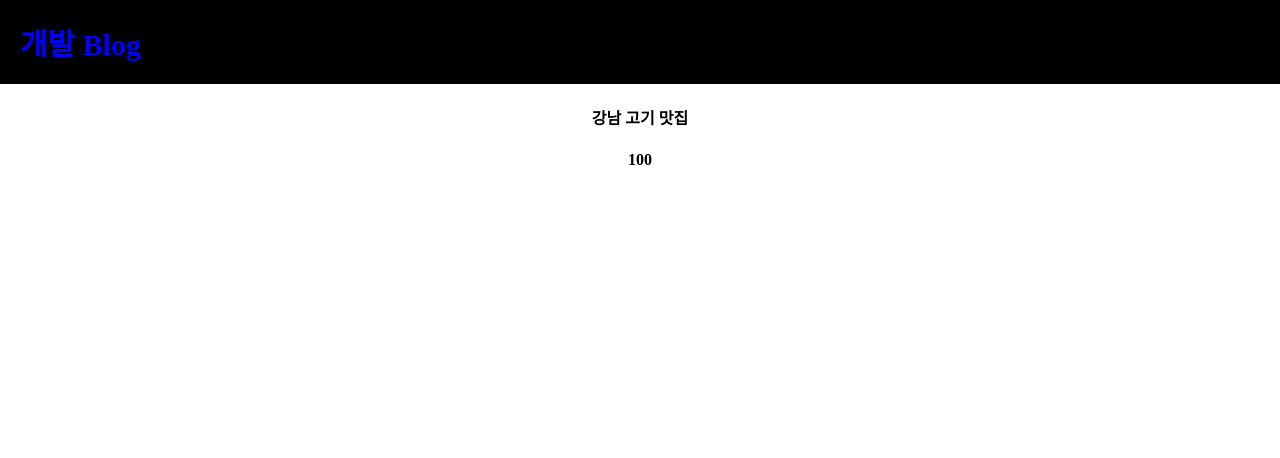
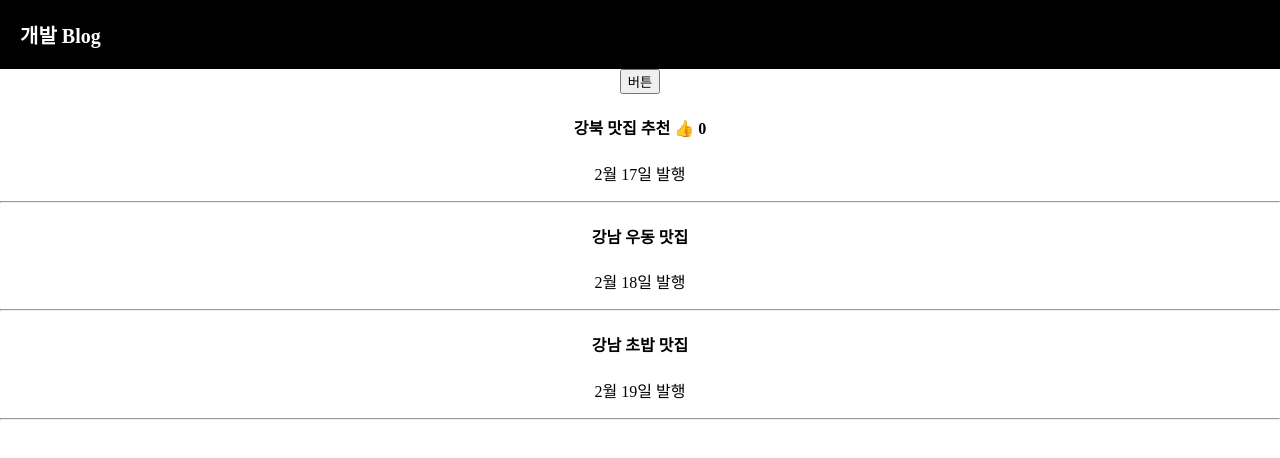
Before and after one commit to dvrakry/ReactClass, a React (Create React App) app: page / in a window 1280 px wide. Shown: the top 458 px of the page. Built offline with nearby package versions, Linux system fonts and the light colour scheme.

Commit message:
2022-03-10

```diff
--- a/src/App.css
+++ b/src/App.css
@@ -15,6 +15,13 @@ body {
   padding: 20px;
   font-weight: 600;
   font-size: 20px;
+}
+
+.list {
+  margin-top: 30px;
+  text-align: left;
+  padding-left: 20px;
+  padding-right: 20px;
 }
 
 .App-logo {
--- a/src/App.js
+++ b/src/App.js
@@ -1,20 +1,42 @@
-import logo from './logo.svg';
+/* eslint-disable */
+
+import React, { useState  } from 'react';
+// import logo from './logo.svg';
 import './App.css';
 
 function App() {
 
+  let [글제목,글제목변경] = useState(['강북 맛집 추천', '강남 우동 맛집', '강남 초밥 맛집']);
+  let [따봉, 따봉변경] = useState(0);
   let posts = '강남 고기 맛집';
-  function 함수(){
-    return 100
+
+  function 제목바꾸기(){
+    var newArray = [...글제목];
+    newArray[0] = '청량리 맛집 추천';
+    글제목변경(newArray);
   }
 
   return (
     <div className="App">
       <div className="black-nav">
-        <div style={ {color : 'blue', fontSize : '30px'} }>개발 Blog</div>
+        <div>개발 Blog</div>
       </div>
-      <h4>{ posts }</h4>
-      <h4>{ 함수() }</h4>
+      <button onClick={ 제목바꾸기 }>버튼</button>
+      <div>
+        <h4>{ 글제목[0] } <span onClick={ ()=>{ 따봉변경(따봉 + 1) } }>👍</span> {따봉} </h4>
+        <p>2월 17일 발행</p>
+        <hr/>
+      </div>
+      <div>
+        <h4>{ 글제목[1] }</h4>
+        <p>2월 18일 발행</p>
+        <hr/>
+      </div>
+      <div>
+        <h4>{ 글제목[2] }</h4>
+        <p>2월 19일 발행</p>
+        <hr/>
+      </div>
     </div>
   );
 }
```
